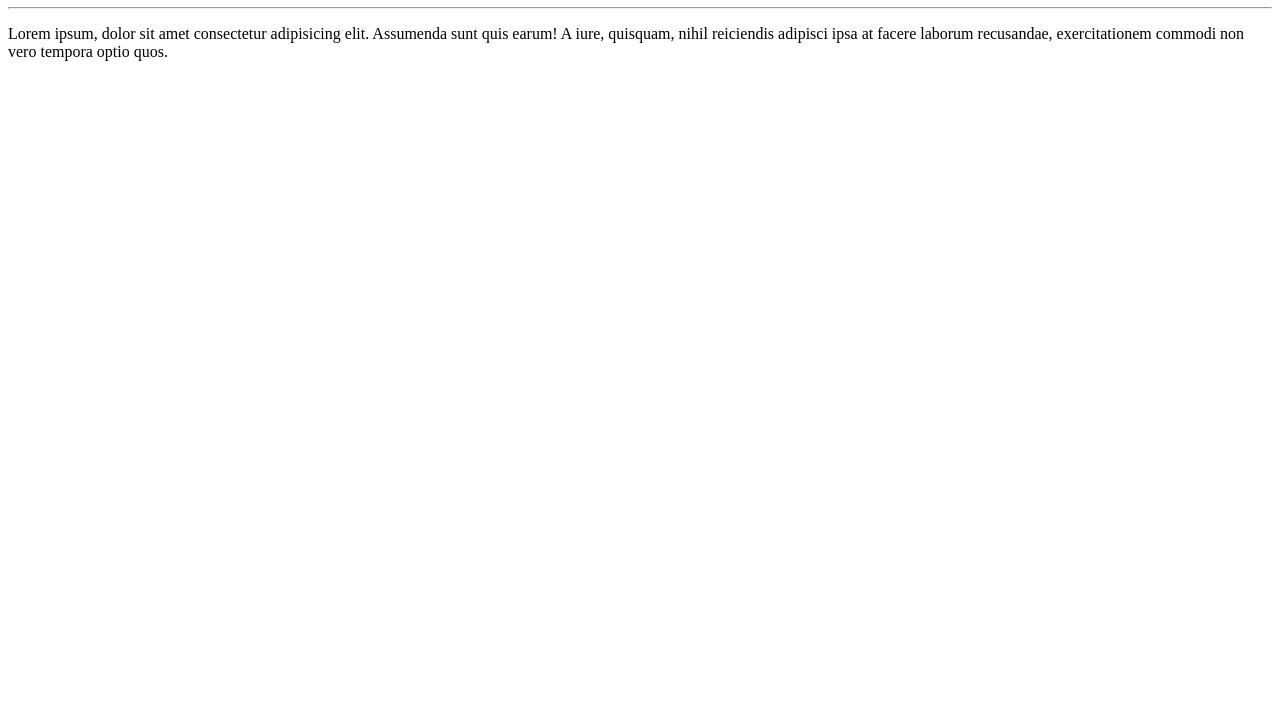
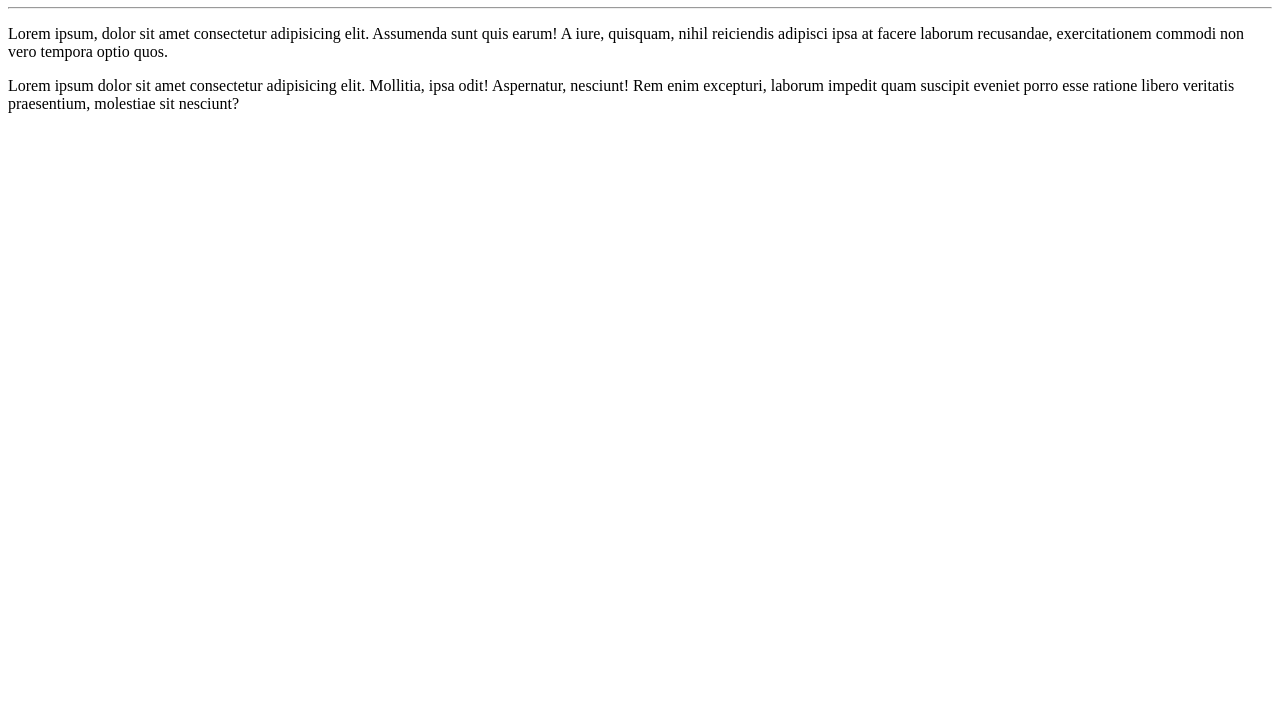
Before and after one commit to vitorialilian/Ola-Mundo, a plain HTML site: page site-exemplo/index.html in a window 1280 px wide. Shown: the part 73-800 px from the top of the page. Drawn offline with Linux system fonts and the light colour scheme.

Commit message:
Adicionei um parágrafo

```diff
--- a/site-exemplo/index.html
+++ b/site-exemplo/index.html
@@ -10,5 +10,6 @@
     <h1>Olá, Mundo!</h1>
     <hr>
     <p>Lorem ipsum, dolor sit amet consectetur adipisicing elit. Assumenda sunt quis earum! A iure, quisquam, nihil reiciendis adipisci ipsa at facere laborum recusandae, exercitationem commodi non vero tempora optio quos.</p>
+    <p>Lorem ipsum dolor sit amet consectetur adipisicing elit. Mollitia, ipsa odit! Aspernatur, nesciunt! Rem enim excepturi, laborum impedit quam suscipit eveniet porro esse ratione libero veritatis praesentium, molestiae sit nesciunt?</p>
 </body>
 </html>
```
